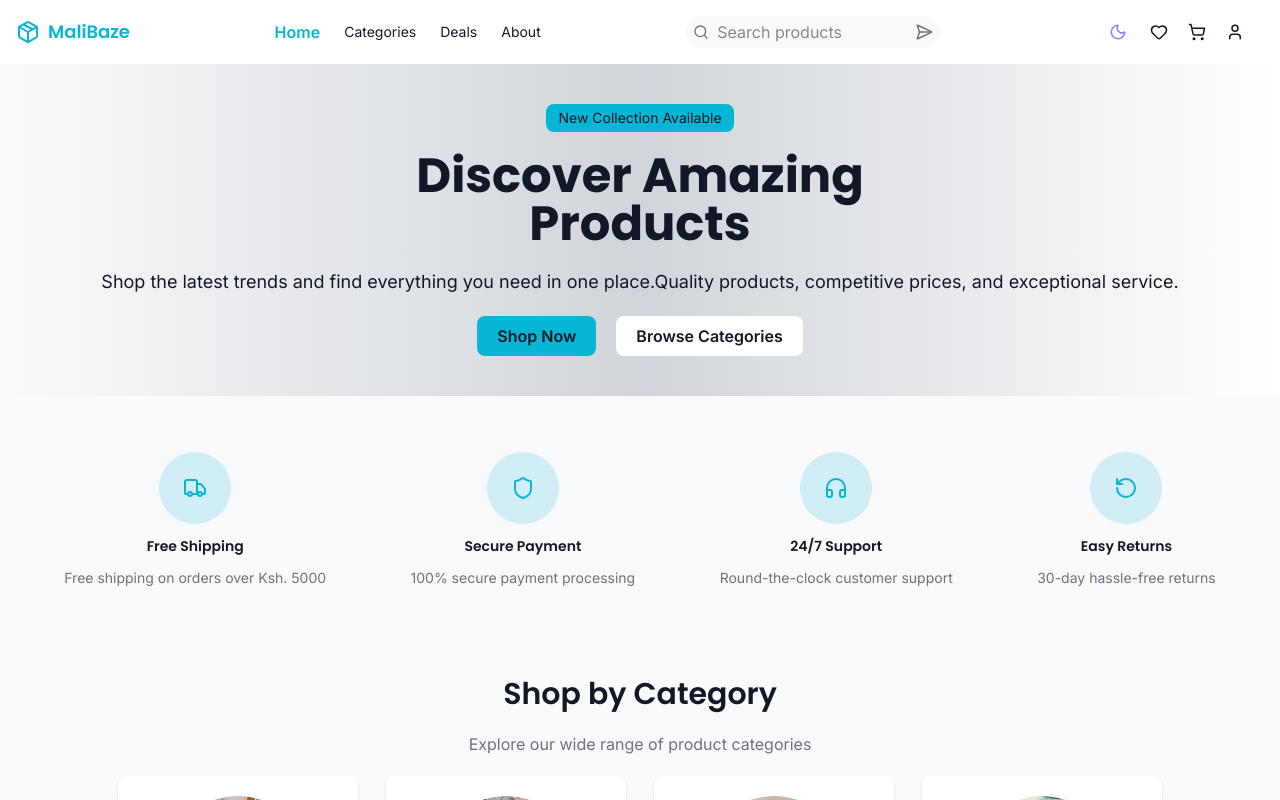
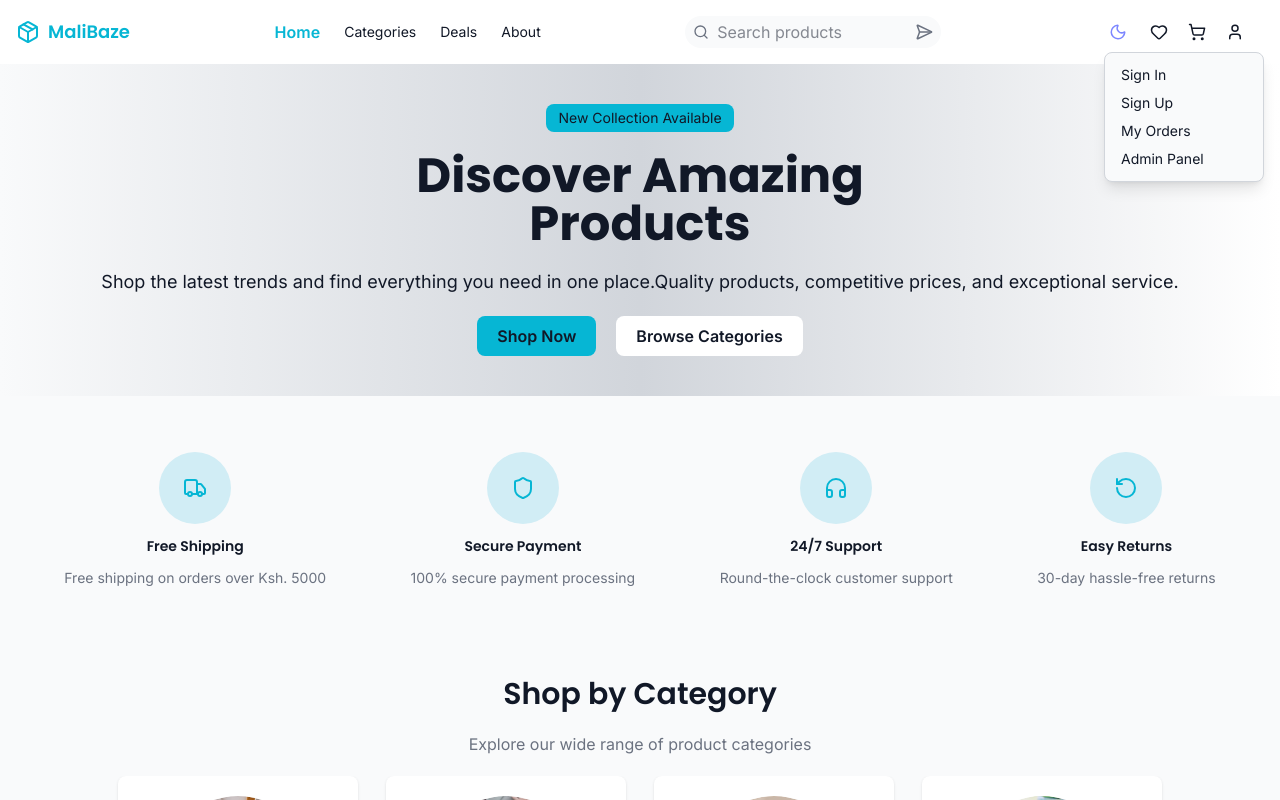
Before and after one commit to kiptalam1/MaliBaze, a React (Vite) app in the folder client/: page / in a window 1280 px wide. Both pictures are taken after a click on the icon 1234 px from the left and 32 px from the top of the page. Shown: the top 800 px of the page. Built offline with nearby package versions, Linux system fonts and the light colour scheme.

Commit message:
create a drop down using motion that displays when user icon is clicked/

```diff
--- a/client/src/components/common/Navbar.tsx
+++ b/client/src/components/common/Navbar.tsx
@@ -17,12 +17,13 @@ import {
 import { useEffect, useState } from "react";
 import { NavLink } from "react-router-dom";
 import { motion, AnimatePresence } from "motion/react";
+import UserDropdown from "../ui/modals/UserDropdown";
 
 const Navbar = () => {
 	const [darkMode, setDarkMode] = useState<boolean>(false);
 	const [isActive, setIsActive] = useState<boolean>(false);
 	const [menuOpen, setMenuOpen] = useState<boolean>(false);
-
+	const [isOpenUserDropdown, setIsOpenUserDropdown] = useState<boolean>(false);
 	// add/remove dark class on <html>
 	useEffect(() => {
 		if (darkMode) {
@@ -31,6 +32,15 @@ const Navbar = () => {
 			document.documentElement.classList.remove("dark");
 		}
 	}, [darkMode]);
+
+	// when drawer is open, make the body unscrollable;
+	useEffect(() => {
+		if (menuOpen) {
+			document.body.style.overflow = "hidden";
+		} else {
+			document.body.style.overflow = "";
+		}
+	}, [menuOpen]);
 
 	return (
 		<nav className="w-full flex items-center justify-between gap-1 bg-[var(--color-bg-card)] text-[var(--color-text-primary)] p-4">
@@ -108,7 +118,7 @@ const Navbar = () => {
 			</div>
 
 			{/* Desktop Icons */}
-			<div className="hidden md:flex items-center gap-5 px-5">
+			<div className="hidden md:flex items-center gap-5 px-5 relative">
 				<button
 					type="button"
 					onClick={() => setDarkMode(!darkMode)}
@@ -168,8 +178,16 @@ const Navbar = () => {
 				</NavLink>
 				<User
 					size={18}
+					onClick={() => setIsOpenUserDropdown((prev) => !prev)}
 					className="hover:text-[var(--color-primary)] cursor-pointer transition-colors duration-200"
 				/>
+				{/* USER MODAL */}
+				{isOpenUserDropdown && (
+					<UserDropdown
+						isOpen={isOpenUserDropdown}
+						onClose={() => setIsOpenUserDropdown(false)}
+					/>
+				)}
 			</div>
 
 			{/* Hamburger for Mobile */}
@@ -230,9 +248,18 @@ const Navbar = () => {
 								<ShoppingCart size={18} />
 								<span>Cart</span>
 							</NavLink>
-							<div className="flex items-center gap-3 cursor-pointer hover:text-[var(--color-primary)]">
+							<div
+								className="flex items-center gap-3 cursor-pointer hover:text-[var(--color-primary)] relative"
+								onClick={() => setIsOpenUserDropdown((prev) => !prev)}>
 								<User size={18} />
 								<span>Account</span>
+								{/* USER MODAL */}
+								{isOpenUserDropdown && (
+									<UserDropdown
+										isOpen={isOpenUserDropdown}
+										onClose={() => setIsOpenUserDropdown(false)}
+									/>
+								)}
 							</div>
 							<button
 								type="button"
--- /dev/null
+++ b/client/src/components/ui/modals/UserDropdown.tsx
@@ -0,0 +1,66 @@
+import { motion, AnimatePresence } from "motion/react";
+import { useEffect, useRef } from "react";
+
+interface UserDropdownProps {
+	isOpen: boolean;
+	onClose: () => void;
+}
+
+const UserDropdown = ({ isOpen, onClose }: UserDropdownProps) => {
+	const modalRef = useRef<HTMLDivElement>(null);
+
+	// Close when clicking outside;
+	useEffect(() => {
+		const handleClickOutside = (event: MouseEvent) => {
+			if (
+				modalRef.current &&
+				!modalRef.current.contains(event.target as Node)
+			) {
+				onClose();
+			}
+		};
+
+		if (isOpen) {
+			document.addEventListener("mousedown", handleClickOutside);
+		}
+
+		return () => {
+			document.removeEventListener("mousedown", handleClickOutside);
+		};
+	}, [isOpen, onClose]);
+
+	if (!isOpen) {
+		return null;
+	}
+
+	return (
+		<AnimatePresence>
+			{isOpen && (
+				<motion.div
+					ref={modalRef}
+					className="absolute top-full right-0 mt-2 z-50"
+					initial={{ opacity: 0, scale: 0.95, y: -8 }}
+					animate={{ opacity: 1, scale: 1, y: 0 }}
+					exit={{ opacity: 0, scale: 0.95, y: -8 }}
+					transition={{ duration: 0.15, ease: "easeOut" }}>
+					<div className="flex flex-col w-40 h-auto max-h-48 text-sm border border-[var(--color-border)] p-2 bg-[var(--color-bg)] rounded-lg shadow-lg">
+						<div className="w-full px-2 py-1 hover:bg-[var(--color-bg-card)] transition-colors duration-150 cursor-pointer">
+							Sign In
+						</div>
+						<div className="w-full px-2 py-1 hover:bg-[var(--color-bg-card)] transition-colors duration-150 cursor-pointer">
+							Sign Up
+						</div>
+						<div className="w-full px-2 py-1 hover:bg-[var(--color-bg-card)] transition-colors duration-150 cursor-pointer">
+							My Orders
+						</div>
+						<div className="w-full px-2 py-1 hover:bg-[var(--color-bg-card)] transition-colors duration-150 cursor-pointer">
+							Admin Panel
+						</div>
+					</div>
+				</motion.div>
+			)}
+		</AnimatePresence>
+	);
+};
+
+export default UserDropdown;
```
